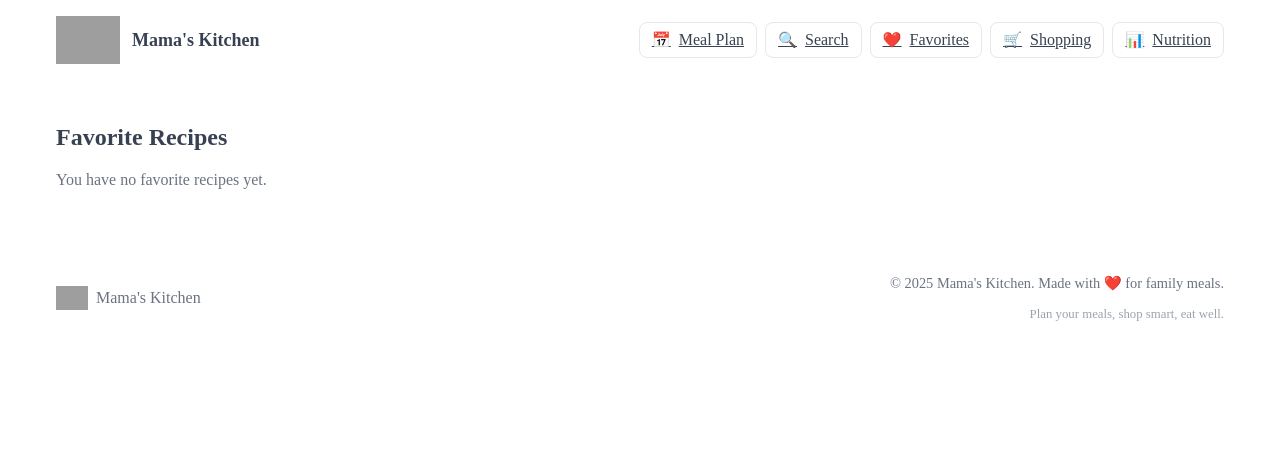
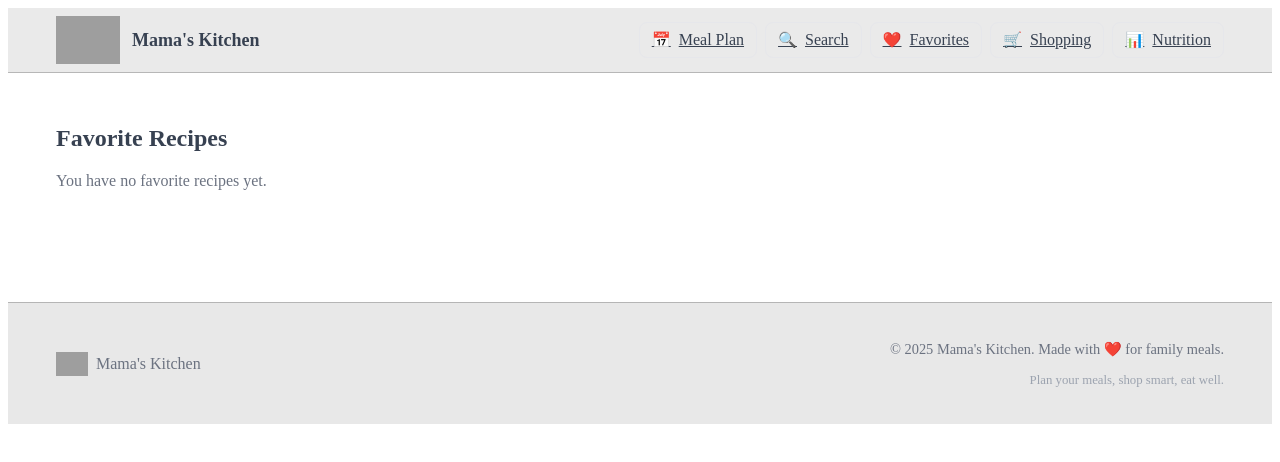
Before and after one commit to pdmostert/MamasKitchen, a website built with Vite: page src/favorites/index.html in a window 1280 px wide. Built offline with nearby package versions, Linux system fonts and the light colour scheme; grey boxes are pictures that could not be loaded; files whose address does not match are found by name.

Commit message:
Refactor HTML structure: add 'site-header' and 'site-footer' classes for consistency across favorites, nutrition, and shopping pages

```diff
--- a/src/favorites/index.html
+++ b/src/favorites/index.html
@@ -10,13 +10,13 @@
 
 <body>
     <!-- Header will be loaded here -->
-    <header class="divider" id="site-header"></header>
+    <header class="divider site-header" id="site-header"></header>
 
     <!-- Main content -->
     <div id="app"></div>
 
     <!-- Footer will be loaded here -->
-    <footer id="site-footer"></footer>
+    <footer class="site-footer" id="site-footer"></footer>
 
     <!-- Toast container -->
     <div id="toast-container" class="toast-container"></div>
```
Also changed, not shown: src/nutrition/index.html (+2 -2 lines), src/shopping/index.html (+2 -2 lines).
